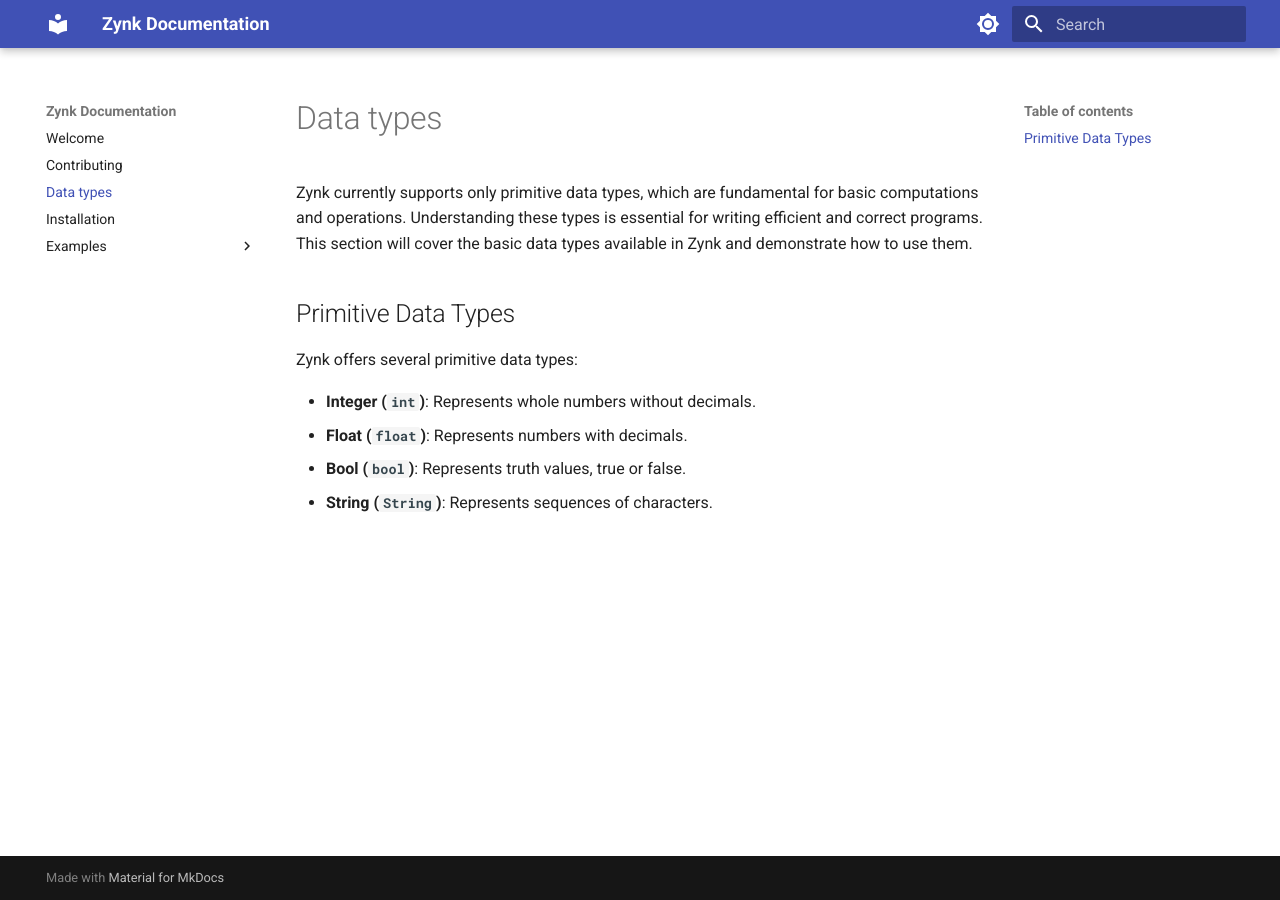
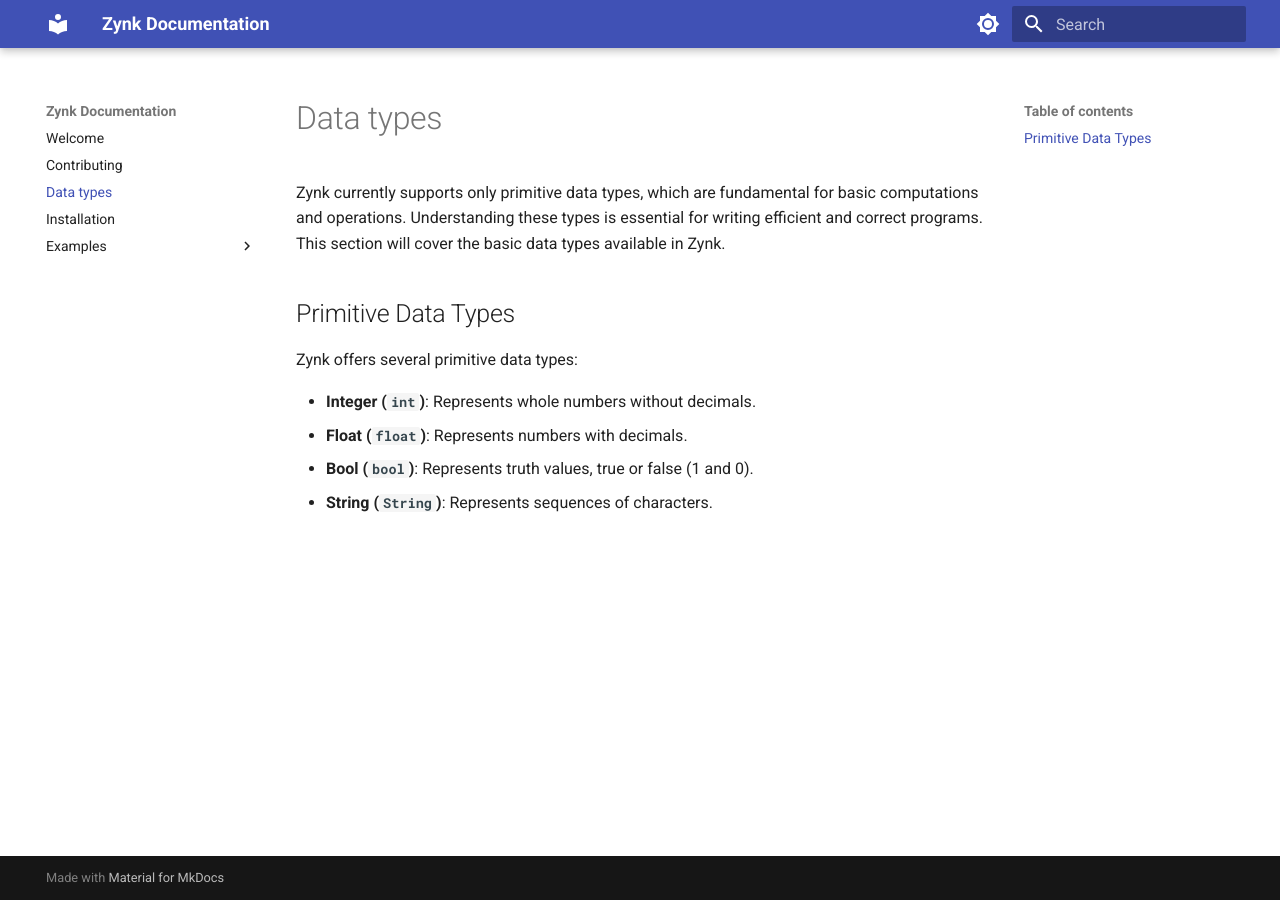
Before and after one commit to xXenvy/Zynk, an MkDocs documentation site: the page built from docs/data-types.md, in a window 1280 px wide. Built offline with MkDocs 1.6.1 and Material for MkDocs 9.7.7, drawn with Linux system fonts in a browser that asks for light colours.

Commit message:
docs: some improvments

```diff
--- a/docs/data-types.md
+++ b/docs/data-types.md
@@ -1,6 +1,6 @@
 # Data types
 
-Zynk currently supports only primitive data types, which are fundamental for basic computations and operations. Understanding these types is essential for writing efficient and correct programs. This section will cover the basic data types available in Zynk and demonstrate how to use them.
+Zynk currently supports only primitive data types, which are fundamental for basic computations and operations. Understanding these types is essential for writing efficient and correct programs. This section will cover the basic data types available in Zynk.
 
 ## Primitive Data Types
 
@@ -8,5 +8,5 @@
 
 - **Integer (`int`)**: Represents whole numbers without decimals.
 - **Float (`float`)**: Represents numbers with decimals.
-- **Bool (`bool`)**: Represents truth values, true or false.
+- **Bool (`bool`)**: Represents truth values, true or false (1 and 0).
 - **String (`String`)**: Represents sequences of characters.
```
Also changed, not shown: docs/installation.md (+2 -2 lines).
